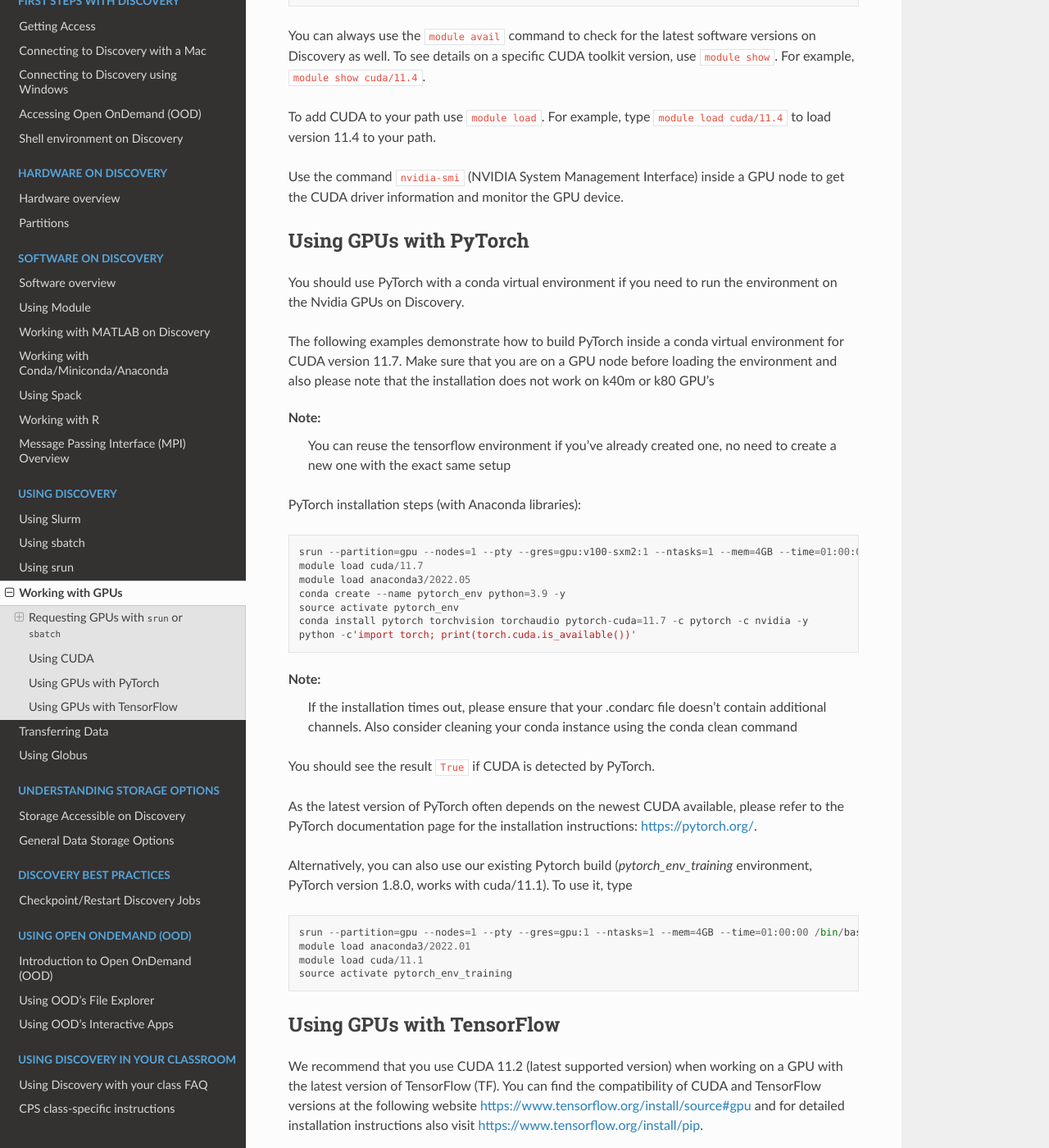
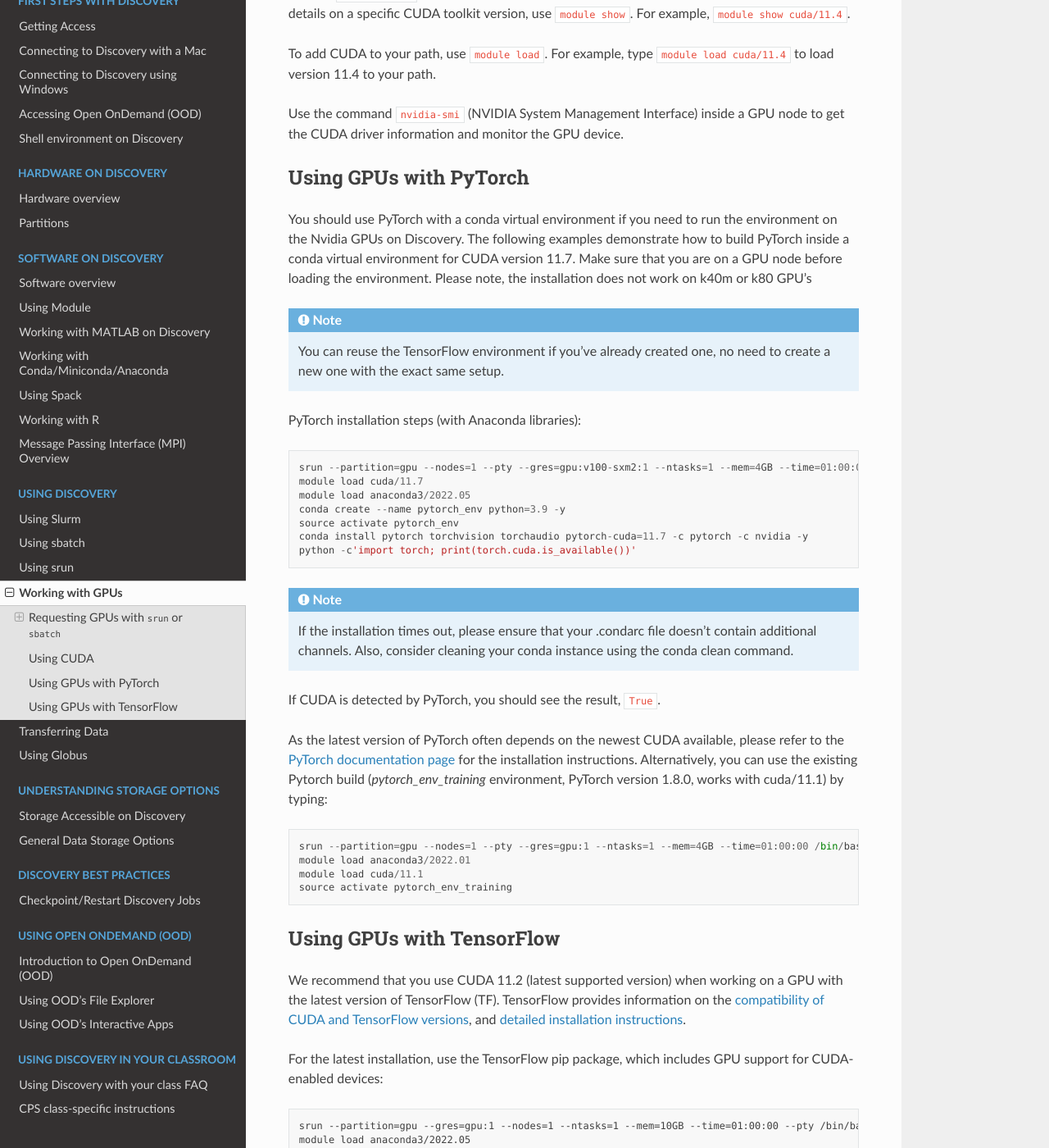
Before and after one commit to northeastern-rc/rc-public-documentation, a Sphinx documentation site: the page built from docs/source/using-discovery/workingwithgpu.rst, in a window 1280 px wide and 1400 px high, scrolled down 2231 px. Shown: the whole window at 82% size. Built offline with Sphinx 7.4.7 and the Read the Docs theme 2.0.0, drawn with Linux system fonts in a browser that asks for light colours; some of the changed text lies outside the part shown.

Commit message:
Update workingwithgpu.rst

```diff
--- a/docs/source/using-discovery/workingwithgpu.rst
+++ b/docs/source/using-discovery/workingwithgpu.rst
@@ -50,9 +50,9 @@
     - 64
     - 512GB
 
-These GPUs are available within two partitions, named ``gpu`` and ``multigpu``. Note that partitions on Discovery are not physical partitions, they  are virtual partitions.
-The differences between the two partitions are the number of GPUs that you can request per job, as well as the time
-limit on each job. Both partitions give you access to all of the above GPU types. See the table below for the differences between the two partitions. See :ref:`partition_names` for more information about all of the partitions on Discovery.
+These GPUs are available within two partitions, named ``gpu`` and ``multigpu``. Partitions on Discovery are virtual partitions, not physical.
+The differences between the two partitions are the number of GPUs that you can request per job and the time
+limit on each job. Both partitions give you access to all of the above GPU types. The table below shows the differences between the two partitions. For more information about the partitions on Discovery, see :ref:`partition_names`.
 
 .. list-table::
    :widths: 20 20 20 20 20 20 20 20 20
@@ -86,23 +86,19 @@
      - 12
      - 12
 
-Anyone with an account on Discovery can use the ``gpu`` partition. Using ``multigpu`` requires an application process, which includes documenting
-the need for using ``multigpu``. To request temporary access to multigpu for testing or to submit an application for full access, you need to fill out and submit a `ServiceNow ticket <https://service.northeastern.edu/tech?id=sc_cat_item&sys_id=0c34d402db0b0010a37cd206ca9619b7>`_.
-After you submit a request, it is evaluated by members of the RC team. This is to ensure that the resources in this partition will be used appropriately.
+Anyone with a Discovery account can use the ``gpu`` partition. However, you must submit a `ServiceNow ticket <https://service.northeastern.edu/tech?id=sc_cat_item&sys_id=0c34d402db0b0010a37cd206ca9619b7>`_ to request temporary access to multigpu for testing, or to request full access to the ``multigpu`` partition.
+Your request will be evaluated by members of the RC team to ensure that the resources in this partition will be used appropriately.
 
 Requesting GPUs with ``srun`` or ``sbatch``
 ===========================================
-Use ``srun`` for interactive mode and ``sbatch`` for batch mode.
-
-The ``srun`` example below is requesting 1 node and 1 GPU with 4GB of memory in the ``gpu`` partition. You must use the ``--gres=`` option to request a gpu::
+Use ``srun`` for interactive mode and ``sbatch`` for batch mode. The ``srun`` example below is requesting 1 node and 1 GPU with 4GB of memory in the ``gpu`` partition. You must use the ``--gres=`` option to request a gpu::
 
   srun --partition=gpu --nodes=1 --pty --gres=gpu:1 --ntasks=1 --mem=4GB --time=01:00:00 /bin/bash
 
 .. note::
-Note:
-   On the ``gpu`` partition, you cannot request more than 1 GPU (``--gres=gpu:1``) or your request will fail. Also, you cannot request all CPUs on that node since they are reserved for other GPUs.
+   On the ``gpu`` partition, requesting more than 1 GPU (``--gres=gpu:1``) will cause your request to fail. Also, you cannot request all CPUs on that node, since they are reserved for other GPUs.
 
-The ``sbatch`` example below is similar to the ``srun`` example above, except for giving the job a name and directing the output to a file::
+The ``sbatch`` example below is similar to the ``srun`` example above, but it gives the job a name and directs the output to a file::
 
   #!/bin/bash
   #SBATCH --partition=gpu
@@ -118,19 +114,16 @@
 
 Specifying a GPU type
 +++++++++++++++++++++
-You can add a specific type of GPU to the ``--gres=`` option (with either ``srun`` or ``sbatch``). The following example is requesting one p100 gpu::
+You can add a specific type of GPU to the ``--gres=`` option (with either ``srun`` or ``sbatch``). For a list of available GPU types, refer to the GPU Types column in the table at the top of this page. The following example is a request for 1 p100 GPU::
 
   --gres=gpu:p100:1
 
 .. note::
-Note:
- Requesting a specific type of GPU could result in longer wait times based on GPU availability at that time.
-
-For a list of available GPU types, refer to the GPU Types column in the table at the top of this page.
+   Requesting a specific type of GPU could result in longer wait times, based on GPU availability at that time.
 
 Using CUDA
 ===========
-There are several versions of CUDA Toolkits on Discovery, as listed below.::
+There are several versions of CUDA Toolkits on Discovery, including::
 
   cuda/9.0
   cuda/9.2
@@ -142,22 +135,19 @@
   cuda/11.3
   cuda/11.4
 
-You can always use the ``module avail`` command to check for the latest software versions on Discovery as well. To see details on a specific CUDA toolkit version, use ``module show``. For example, ``module show cuda/11.4``.
+Use the ``module avail`` command to check for the latest software versions on Discovery. To see details on a specific CUDA toolkit version, use ``module show``. For example, ``module show cuda/11.4``.
 
-To add CUDA to your path use ``module load``. For example, type ``module load cuda/11.4`` to load version 11.4 to your path.
+To add CUDA to your path, use ``module load``. For example, type ``module load cuda/11.4`` to load version 11.4 to your path.
 
 Use the command ``nvidia-smi`` (NVIDIA System Management Interface) inside a GPU node to get the CUDA driver information and monitor the GPU device.
 
 Using GPUs with PyTorch
 ========================
-You should use PyTorch with a conda virtual environment if you need to run the environment on the Nvidia GPUs on Discovery.
-
-The following examples demonstrate how to build PyTorch inside a conda virtual environment for CUDA version 11.7.
-Make sure that you are on a GPU node before loading the environment and also please note that the installation does not work on k40m or k80 GPU's
+You should use PyTorch with a conda virtual environment if you need to run the environment on the Nvidia GPUs on Discovery. The following examples demonstrate how to build PyTorch inside a conda virtual environment for CUDA version 11.7.
+Make sure that you are on a GPU node before loading the environment. Please note, the installation does not work on k40m or k80 GPU's
 
 .. note::
-Note:
- You can reuse the tensorflow environment if you've already created one, no need to create a new one with the exact same setup
+   You can reuse the TensorFlow environment if you've already created one, no need to create a new one with the exact same setup.
 
 PyTorch installation steps (with Anaconda libraries)::
 
@@ -170,14 +160,11 @@
   python -c'import torch; print(torch.cuda.is_available())'
 
 .. note::
-Note:
- If the installation times out, please ensure that your .condarc file doesn't contain additional channels. Also consider cleaning your conda instance using the conda clean command
+   If the installation times out, please ensure that your .condarc file doesn't contain additional channels. Also, consider cleaning your conda instance using the conda clean command.
 
-You should see the result ``True`` if CUDA is detected by PyTorch.
+If CUDA is detected by PyTorch, you should see the result, ``True``.
 
-As the latest version of PyTorch often depends on the newest CUDA available, please refer to the PyTorch documentation page for the installation instructions: https://pytorch.org/.
-
-Alternatively, you can also use our existing Pytorch build (`pytorch_env_training` environment, PyTorch version 1.8.0, works with cuda/11.1). To use it, type ::
+As the latest version of PyTorch often depends on the newest CUDA available, please refer to the `PyTorch documentation page <https://pytorch.org/>`_ for the installation instructions. Alternatively, you can use the existing Pytorch build (`pytorch_env_training` environment, PyTorch version 1.8.0, works with cuda/11.1) by typing::
 
   srun --partition=gpu --nodes=1 --pty --gres=gpu:1 --ntasks=1 --mem=4GB --time=01:00:00 /bin/bash
   module load anaconda3/2022.01
@@ -187,9 +174,9 @@
 Using GPUs with TensorFlow
 ==========================
 We recommend that you use CUDA 11.2 (latest supported version) when working on a GPU with the latest version of TensorFlow (TF).
-You can find the compatibility of CUDA and TensorFlow versions at the following website https://www.tensorflow.org/install/source#gpu and for detailed installation instructions also visit https://www.tensorflow.org/install/pip.
+TensorFlow provides information on the `compatibility of CUDA and TensorFlow versions <https://www.tensorflow.org/install/source#gpu>`_, and `detailed installation instructions <https://www.tensorflow.org/install/pip>`_.
 
-For the latest installation, use the TensorFlow pip package which includes GPU support for CUDA-enabled devices::
+For the latest installation, use the TensorFlow pip package, which includes GPU support for CUDA-enabled devices::
 
   srun --partition=gpu --gres=gpu:1 --nodes=1 --ntasks=1 --mem=10GB --time=01:00:00 --pty /bin/bash
   module load anaconda3/2022.05
```
Also changed, not shown: other parts of docs/source/using-discovery/workingwithgpu.rst (+1 -1 lines).
